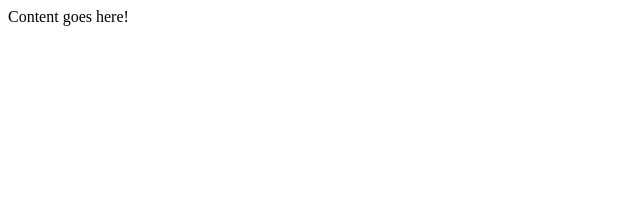
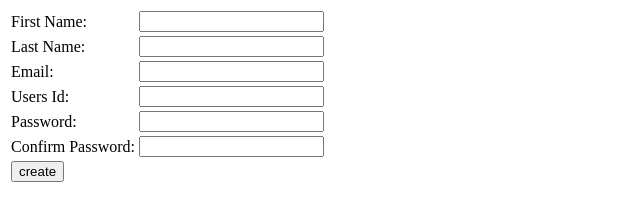
Before and after one commit to LabiMalhi/14feb2, a plain HTML site: page 14feb2/index.html in a window 1280 px wide. Shown: the whole page, without its empty margins (0-640 px from the left). Drawn offline with Linux system fonts and the light colour scheme.

Commit message:
Activity4

```diff
--- a/14feb2/index.html
+++ b/14feb2/index.html
@@ -1,12 +1,115 @@
 <!DOCTYPE html>
 <html>
 <head>
-    <meta charset="utf-8" />
-    <title>_14feb2</title>
-    <link href="css/default.css" rel="stylesheet" />
+    <title>Form Validation</title>
+
 </head>
 <body>
-    <div>Content goes here!</div>
-    <script src="js/main.js"></script>
+    <table id="table1">
+        <tr>
+            <td>First Name:</td>
+            <td><input type="text" id="first" onkeyup="validate();" /></td>
+            <td><div id=" errFirst"></div></td>
+        </tr>
+        <tr>
+            <td>Last Name:</td>
+            <td><input type="text" id="last" onkeyup="validate();" /></td>
+            <td><div id=" errLast"></div></td>
+
+        </tr>
+        <tr>
+            <td>Email:</td>
+            <td><input type="text" id="email" onkeyup="validate();" /></td>
+            <td><div id=" errEmail"></div></td>
+
+        </tr>
+        <tr>
+            <td>Users Id:</td>
+            <td><input type="text" id="uid" onkeyup="validate();" /></td>
+            <td><div id=" errUid"></div></td>
+
+        </tr>
+        <tr>
+            <td>Password:</td>
+            <td><input type="password" id="password" onkeyup="validate();" /></td>
+            <td><div id=" errPassword"></div></td>
+
+        </tr>
+        <tr>
+            <td>Confirm Password:</td>
+            <td><input type="password" id="confirm" onkeyup="validate();" /></td>
+            <td><div id=" errConfirm"></div></td>
+
+        </tr>
+        <tr>
+
+            <td><input type="button" id="create" value="create" onclick="validate(); finalValidate();" /></td>
+            <td><div id=" errFinal"></div></td>
+
+        </tr>
+    </table>
+    <div id="div"></div>
+    <script type="text/javascript">
+        var divs = new Array();
+        divs[0] = "errFirst";
+        divs[1] = "errLast";
+        divs[2] = "errEmail";
+        divs[3] = "errUid";
+        divs[4] = "errPassword";
+        divs[5] = "errConfirm";
+        function validate() {
+            var inputs = new Array();
+            inputs[0] = document.getElementById('first').value;
+            inputs[1] = document.getElementById('last').value;
+            inputs[2] = document.getElementById('email').value;
+            inputs[3] = document.getElementById('uid').value;
+            inputs[4] = document.getElementById('password').value;
+            inputs[5] = document.getElementById('confirm').value;
+            var errors = new Array();
+            errors[0] = "<span style='color:red'>Please enter your first name!</span>";
+            errors[1] = "<span style='color:red'>Please enter your last name!</span>";
+            errors[2] = "<span style='color:red'>Please enter your email!</span>";
+            errors[3] = "<span style='color:red'>Please enter your user id!</span>";
+            errors[4] = "<span style='color:red'>Please enter your password!</span>";
+            errors[5] = "<span style='color:red'>Please confirm your password!</span>";
+            for (i in inputs) {
+                var errMessage = errors[i];
+                var div = divs[i];
+                if (inputs[i] == "")
+                    document.getElementById(div).innerHTML = errMessage;
+                else if (i == 2) {
+                    var atpos = inputs[i].indexOf("@");
+                    var dotpos = inputs[i].lastIndexOf(".");
+                    if (atpos < 1 || dotpos < atpos + 2 || dotpos + 2 >= inputs[i].length)
+                        document.getElementById('errEmail').innerHTML = "<span style='color:red'>Enter a valid email address!</span>";
+                    else
+                        document.getElementById(div).innerHTML = "OK!";
+                }
+                else if (i == 5) {
+                    var first = document.getElementById('password').value;
+                    var second = document.getElementById('confirm').value;
+                    if (second != first)
+                        document.getElementById('errConfirm').innerHTML = "<span style='color:red'>Your passwords don't match!</span>";
+                    else
+                        document.getElementById(div).innerHTML = "OK!";
+                }
+                else
+                    document.getElementById(div).innerHTML = "OK!";
+            }
+        }
+
+        function finalValidate() {
+            var count = 0;
+            for (i = 0; i < 6; i++) {
+                var div = divs[i];
+                if (document.getElementById(div).innerHTML == "OK!")
+                    count = count + 1;
+            }
+            if (count == 6)
+                document.getElementById("errFinal").innerHTML = "All the data you enterd is correct!!!";
+        }
+
+
+    </script>
 </body>
 </html>
```
